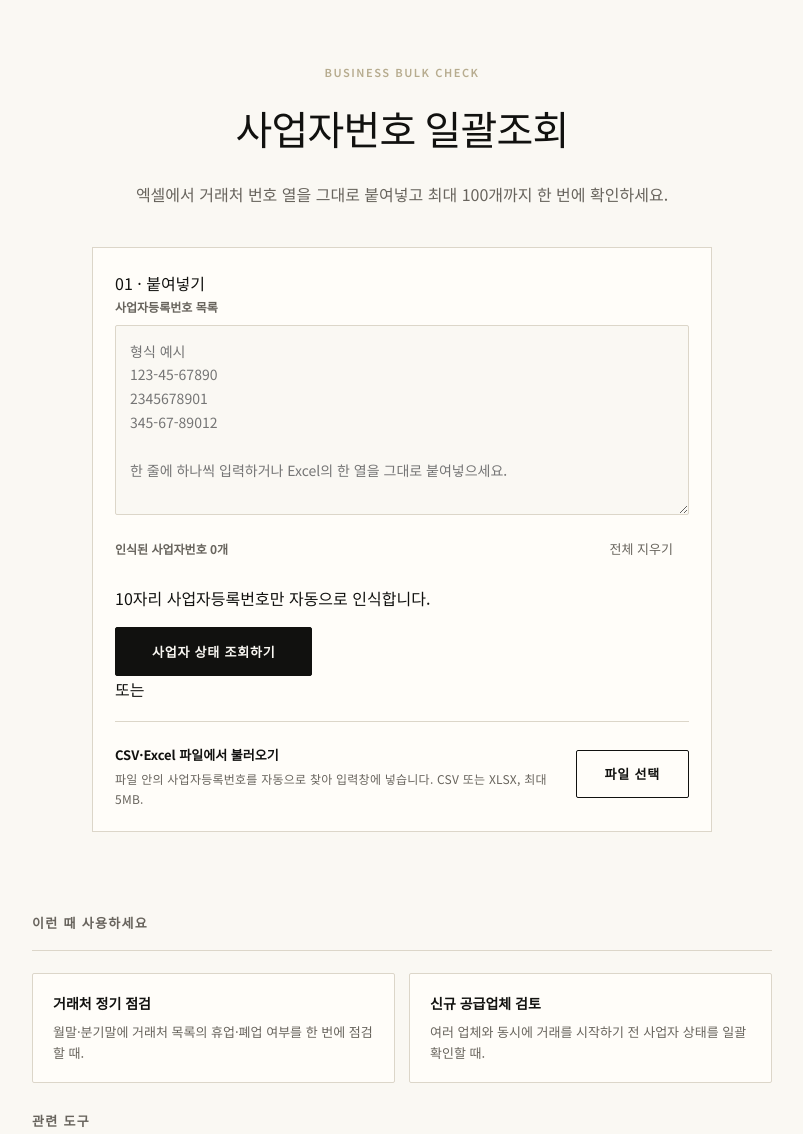
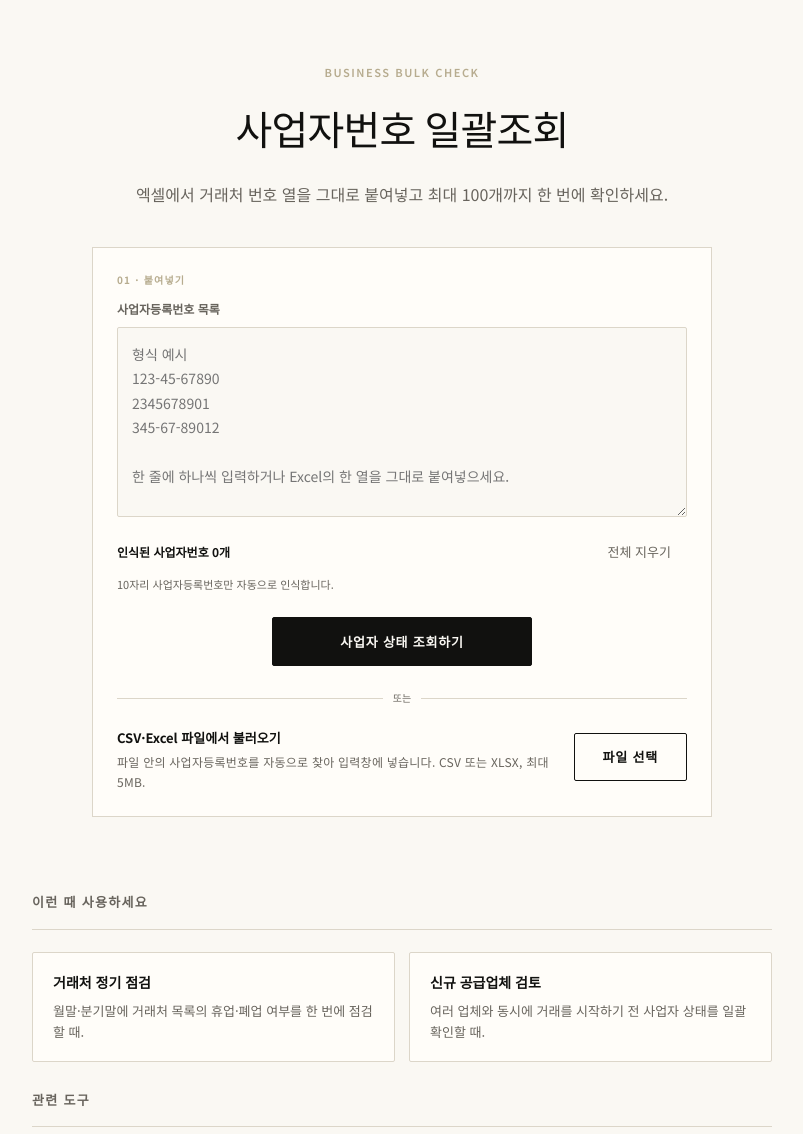
Before and after one commit to Mine-94/office-toolbox-site, a Flask app: template templates/business_bulk_status.html in a window 1280 px wide. Shown: the part 176-1310 px from the top of the page, without its empty margins (238-1041 px from the left). Run offline with Flask 3, Linux system fonts and the light colour scheme; the template is opened without the code that fills it, so the values that code supplies are empty.

Commit message:
사업자 일괄조회 실무형 UI 스타일 개선

```diff
--- a/static/css/business-bulk-status.css
+++ b/static/css/business-bulk-status.css
@@ -1,11 +1,19 @@
-.bulk-hero { padding-bottom: 40px; }
+.bulk-hero { padding-bottom: 34px; }
 .bulk-input-card {
   max-width: 620px;
   margin: 0 auto 22px;
-  padding: 22px;
+  padding: 24px;
   border: 1px solid var(--border);
   background: #fffdf9;
   text-align: left;
+}
+.bulk-step-label {
+  margin-bottom: 10px;
+  color: var(--gold);
+  font-size: 10px;
+  font-weight: 700;
+  letter-spacing: .12em;
+  text-transform: uppercase;
 }
 .bulk-input-card > label {
   display: block;
@@ -23,10 +31,11 @@
   resize: vertical;
   font: inherit;
   font-size: 14px;
-  line-height: 1.7;
+  line-height: 1.75;
   background: var(--cream);
   color: var(--ink);
 }
+.bulk-textarea:focus { outline: 1px solid var(--ink); outline-offset: 0; }
 .bulk-input-meta,
 .bulk-results-header,
 .bulk-file-row,
@@ -36,13 +45,24 @@
   justify-content: space-between;
   gap: 14px;
 }
-.bulk-input-meta { margin-top: 8px; font-size: 12px; color: var(--ink-muted); }
-.bulk-count-over { color: #8a3324; font-weight: 700; }
-.bulk-file-row {
-  margin-top: 18px;
-  padding-top: 18px;
-  border-top: 1px solid var(--border);
+.bulk-input-meta { margin-top: 9px; font-size: 12px; color: var(--ink-muted); }
+.bulk-input-meta > div { display: flex; align-items: center; gap: 7px; flex-wrap: wrap; }
+.bulk-input-meta strong { color: var(--ink); }
+.bulk-invalid-count { color: #8a3324; }
+.bulk-input-help { margin: 3px 0 0; color: var(--ink-muted); font-size: 11px; }
+.bulk-count-over { color: #8a3324 !important; font-weight: 700; }
+.bulk-primary-action { display: flex; justify-content: center; margin: 24px 0 2px; }
+.bulk-primary-action .btn { min-width: 260px; }
+.bulk-or {
+  position: relative;
+  margin: 24px 0 2px;
+  text-align: center;
+  color: var(--ink-muted);
+  font-size: 10px;
 }
+.bulk-or::before { content: ""; position: absolute; left: 0; right: 0; top: 50%; border-top: 1px solid var(--border); }
+.bulk-or span { position: relative; padding: 0 10px; background: #fffdf9; }
+.bulk-file-row { margin-top: 16px; }
 .bulk-file-row strong { font-size: 13px; }
 .bulk-file-row .hint { margin: 3px 0 0; }
 .bulk-file-btn { flex-shrink: 0; }
```
Also changed, not shown: other parts of static/css/business-bulk-status.css (+33 -13 lines).
